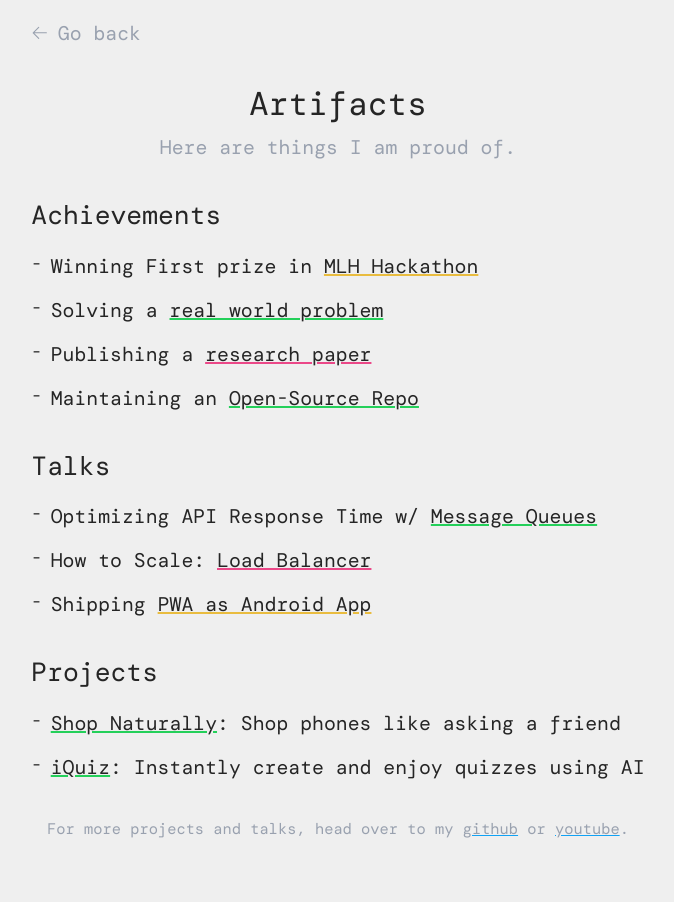
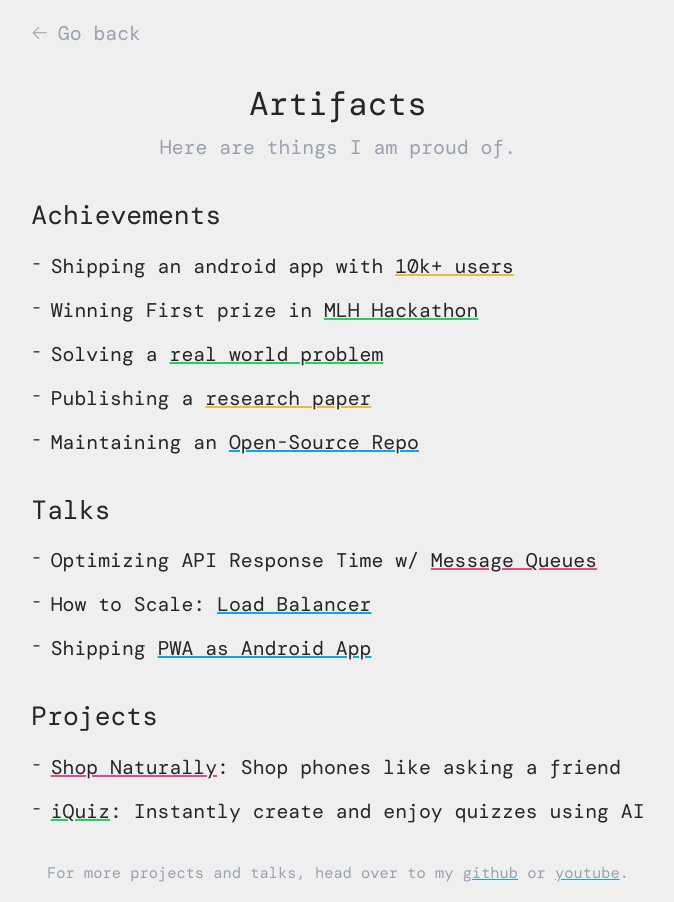
Before and after one commit to Logan1x/Logan1x.github.io, a React (Vite) app: page /artifacts in a window 1280 px wide. Shown: the whole page, without its empty margins (302-976 px from the left). Before the commit the page ends 858 px from the top, so only its background shows below. Built offline with nearby package versions, Linux system fonts and the light colour scheme; a web font is replaced by a local one.

Commit message:
added new project

```diff
--- a/src/Projects.tsx
+++ b/src/Projects.tsx
@@ -37,6 +37,15 @@
   }>({ achievements: [], talks: [], projects: [] });
   const initialAchievements: ArtifactType[] = useMemo(
     () => [
+      {
+        title: "Shipping an android app with [10k+ users]",
+        links: [
+          {
+            text: "10k+ users",
+            link: "https://play.google.com/store/apps/details?id=com.mobisys.android.ibp",
+          },
+        ],
+      },
       {
         title: "Winning First prize in [MLH Hackathon]",
         links: [
```
